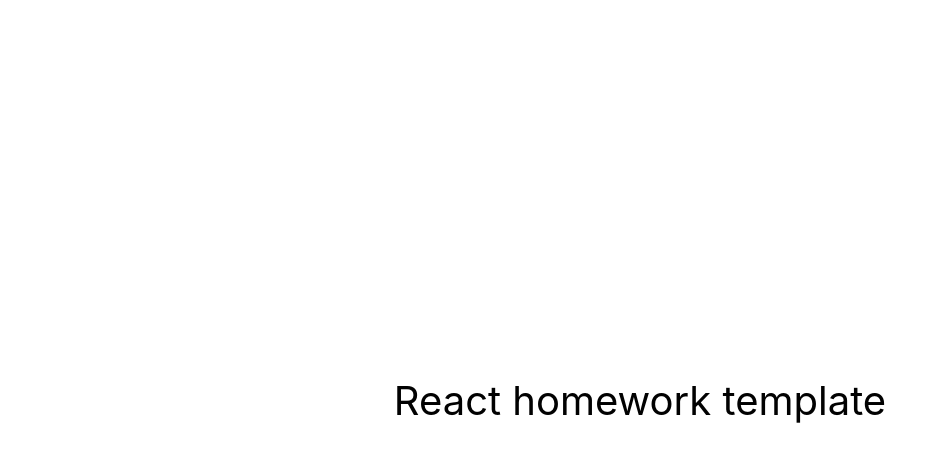
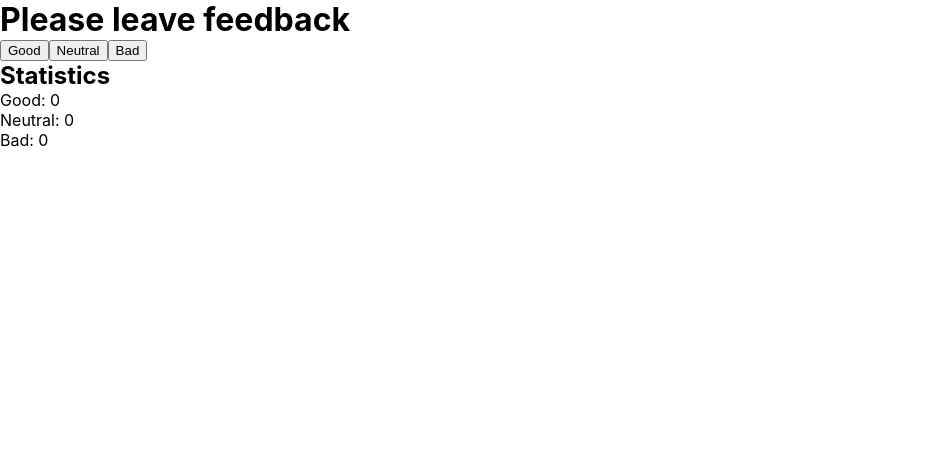
Before and after one commit to Myro4ka/goit-react-hw-04-feedback, a React (Create React App) app: page / in a window 1280 px wide. Shown: the top 462 px of the page, without its empty margins (0-947 px from the left). Built offline with nearby package versions, Linux system fonts and the light colour scheme.

Commit message:
add markup and functionality of the application

```diff
--- a/package.json
+++ b/package.json
@@ -7,6 +7,7 @@
     "@testing-library/jest-dom": "^5.16.3",
     "@testing-library/react": "^12.1.4",
     "@testing-library/user-event": "^13.5.0",
+    "prop-types": "^15.8.1",
     "react": "^18.1.0",
     "react-dom": "^18.1.0",
     "react-scripts": "5.0.1",
--- a/src/components/App.jsx
+++ b/src/components/App.jsx
@@ -1,16 +1,39 @@
-export const App = () => {
-  return (
-    <div
-      style={{
-        height: '100vh',
-        display: 'flex',
-        justifyContent: 'center',
-        alignItems: 'center',
-        fontSize: 40,
-        color: '#010101'
-      }}
-    >
-      React homework template
-    </div>
-  );
-};
+import { Component } from 'react';
+import { render } from 'react-dom';
+
+export class App extends Component {
+  state = {
+    good: 0,
+    neutral: 0,
+    bad: 0,
+  };
+
+  addGoodFeed = () => {
+    this.setState({ good: this.state.good + 1 });
+  };
+  addNeutralFeed = () => {
+    this.setState({ neutral: this.state.neutral + 1 });
+  };
+  addBadFeed = () => {
+    this.setState({ bad: this.state.bad + 1 });
+  };
+
+  render() {
+    return (
+      <div>
+        <h1>Please leave feedback</h1>
+        <div>
+          <button onClick={this.addGoodFeed}>Good</button>
+          <button onClick={this.addNeutralFeed}>Neutral</button>
+          <button onClick={this.addBadFeed}>Bad</button>
+        </div>
+        <h2>Statistics</h2>
+        <ul>
+          <li>Good: {this.state.good}</li>
+          <li>Neutral: {this.state.neutral}</li>
+          <li>Bad: {this.state.bad}</li>
+        </ul>
+      </div>
+    );
+  }
+}
--- a/src/index.css
+++ b/src/index.css
@@ -13,3 +13,13 @@
   font-family: source-code-pro, Menlo, Monaco, Consolas, 'Courier New',
     monospace;
 }
+
+ul,
+li,
+h1,
+h2,
+h3,
+p {
+  margin: 0;
+  padding: 0;
+}
```
Also changed, not shown: 1 other file (tests, documents, lock files or other folders).
